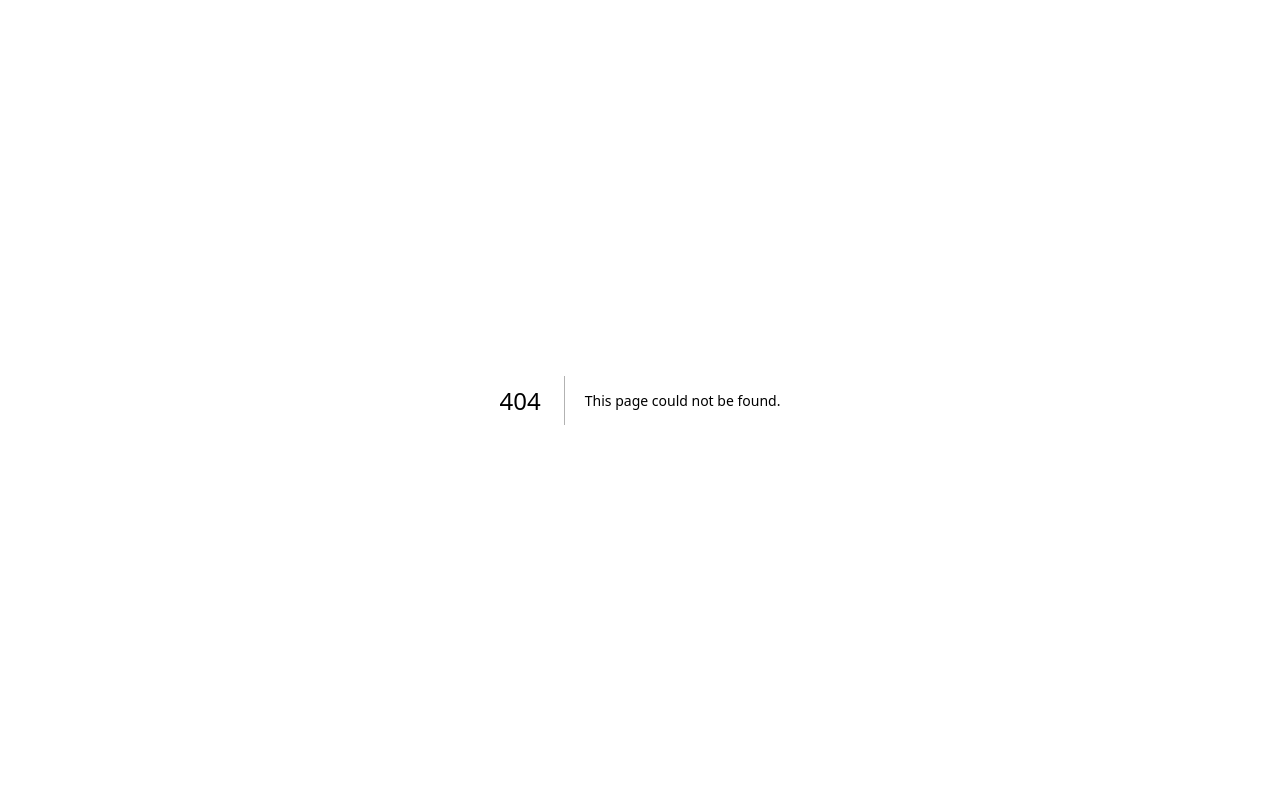
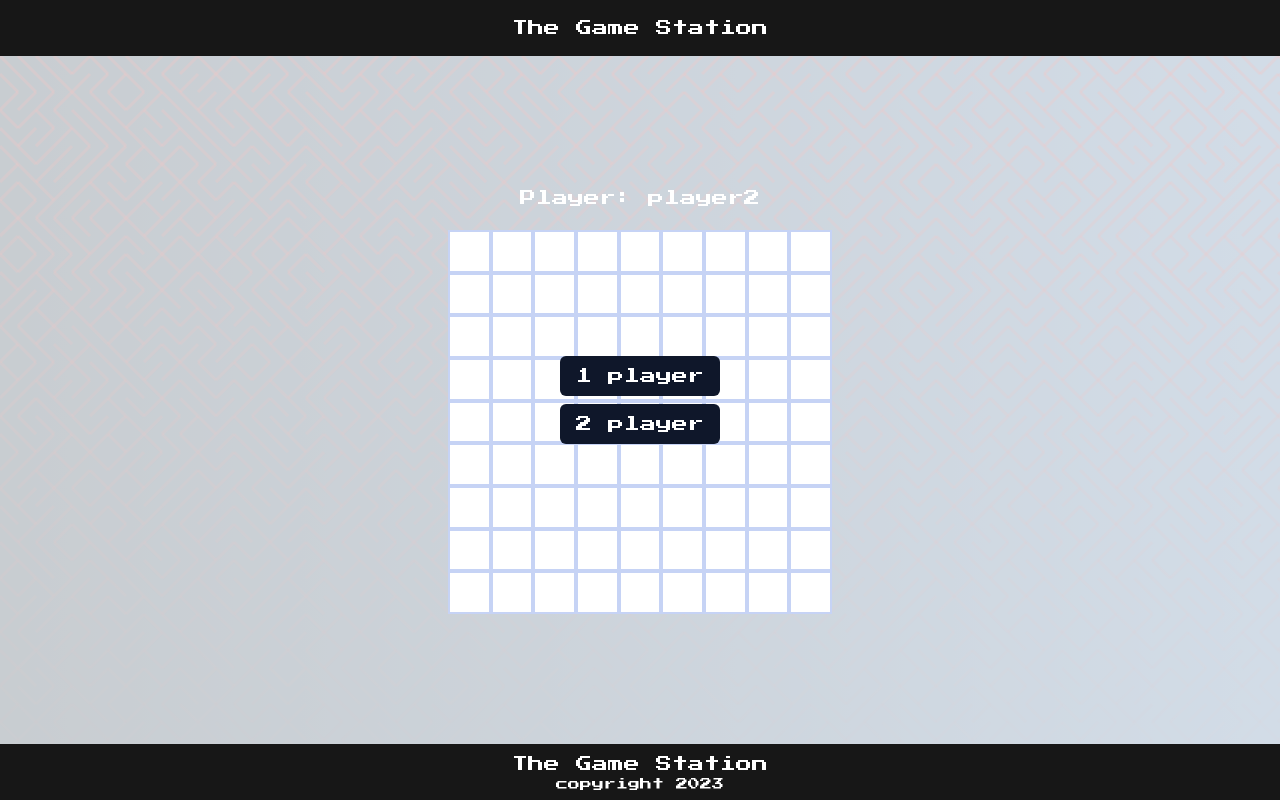
Before and after one commit to realworldweb/game-station, a Next.js app: page /connect-four in a window 1280 px wide. Before the commit this address had no page. Built offline with nearby package versions, Linux system fonts and the light colour scheme.

Commit message:
first draft of connect four with has won.

```diff
--- a/components/select-players.tsx
+++ b/components/select-players.tsx
@@ -5,12 +5,14 @@ interface myProps {
 	setPlayers: Function;
 	setNames: Function;
 	setSigns: Function;
+	signs: string[];
 }
 const SelectPlayers: FC<myProps> = ({
 	players,
 	setPlayers,
 	setNames,
 	setSigns,
+	signs,
 }) => {
 	const [player1Name, setPlayer1Name] = useState('');
 	const [player2Name, setPlayer2Name] = useState('');
@@ -49,20 +51,20 @@ const SelectPlayers: FC<myProps> = ({
 						<button
 							onClick={() => {
 								setVisible(false);
-								setSigns('x');
+								setSigns(signs[0]);
 							}}
 							className='bg-slate-900 text-white px-4 py-2 rounded-md'
 						>
-							x
+							{signs[0]}
 						</button>
 						<button
 							onClick={() => {
 								setVisible(false);
-								setSigns('o');
+								setSigns(signs[1]);
 							}}
 							className='bg-slate-900 text-white px-4 py-2 rounded-md'
 						>
-							o
+							{signs[1]}
 						</button>
 					</div>
 				</div>
--- /dev/null
+++ b/lib/helpers/connect.tsx
@@ -0,0 +1,123 @@
+const getRow = (board: string[][], rowIndex: number) => {
+	const newBoard = [...board];
+
+	const col = newBoard[rowIndex].findIndex((el) => el === '');
+	const tileIndex = col - 1;
+
+	return newBoard.reduce((acc, col, index) => {
+		if (index >= rowIndex - 3 && index <= rowIndex + 3) {
+			acc.push(col[tileIndex]);
+		}
+		return acc;
+	}, []);
+};
+
+const diagonalRow = (board: string[][], choose: number, rowIndex: number) => {
+	const base = choose;
+
+	return board.reduce((acc, col, index) => {
+		const updateChoose = () => {
+			if (base <= 0) {
+				choose++;
+			} else {
+				choose--;
+			}
+		};
+
+		if (index >= rowIndex - 3 && index <= rowIndex) {
+			if (choose < 0) {
+				updateChoose();
+				return acc;
+			}
+			acc.push(col[choose]);
+		} else if (
+			index > rowIndex &&
+			index <= rowIndex + 3 &&
+			rowIndex < board.length - 4
+		) {
+			if (choose > col.length - 1 || choose < 0) {
+				updateChoose();
+				return acc;
+			}
+			acc.push(col[choose]);
+		}
+		updateChoose();
+		return acc;
+	}, []);
+};
+
+const getDiagonalLTR = (board: string[][], rowIndex: number) => {
+	const newBoard = [...board];
+
+	const col = newBoard[rowIndex].findIndex((el) => el === '');
+	const tileIndex = col - 1;
+	const choose = rowIndex < 3 ? tileIndex + rowIndex : tileIndex + 3;
+
+	if (rowIndex < 3) return [];
+
+	return diagonalRow(newBoard, choose, rowIndex);
+};
+
+const getDiagonalRTL = (board: string[][], rowIndex: number) => {
+	const newBoard = [...board];
+
+	const col = newBoard[rowIndex].findIndex((el) => el === '');
+	const tileIndex = col - 1;
+	const choose = rowIndex < 3 ? tileIndex - rowIndex : tileIndex - 3;
+	if (rowIndex > newBoard.length - 4) return [];
+
+	return diagonalRow(newBoard, choose, rowIndex);
+};
+
+const countTiles = (arr: string[]) =>
+	arr
+		.filter((tile) => tile !== '')
+		.reduce((acc: string[], tile: string) => {
+			if (acc.length === 0) {
+				acc.push(tile);
+				return acc;
+			}
+
+			if (acc[acc.length - 1] === tile) {
+				acc.push(tile);
+				return acc;
+			} else {
+				return [];
+			}
+		}, []);
+
+const computerTurn = (board: string[], sign: string) => {};
+
+const hasWon = (board: string[][], rowIndex: number) => {
+	const newBoard = [...board];
+
+	const col = newBoard[rowIndex].filter((tile) => tile !== '');
+
+	if (col.length > 3) {
+		const checkCol = col.slice(col.length - 4, col.length - 1);
+
+		if (checkCol.every((tile) => tile === col[col.length - 1])) {
+			return true;
+		}
+	}
+
+	const row = getRow(board, rowIndex);
+	const rowHasFour = countTiles(row);
+
+	if (rowHasFour.length === 4) {
+		return true;
+	}
+
+	const diagonalLTR = getDiagonalLTR(board, rowIndex);
+	const diagonalRTL = getDiagonalRTL(board, rowIndex);
+	const diagonalLTRHasFour = countTiles(diagonalLTR);
+	const diagonalRTLHasFour = countTiles(diagonalRTL);
+
+	if (diagonalLTRHasFour.length === 4 || diagonalRTLHasFour.length === 4) {
+		return true;
+	}
+
+	return false;
+};
+
+export { computerTurn, hasWon };
--- /dev/null
+++ b/pages/connect-four/index.tsx
@@ -0,0 +1,162 @@
+/*react*/
+import { ReactElement, useState, useEffect, FC, useRef } from 'react';
+
+/*next*/
+import dynamic from 'next/dynamic';
+
+/*layouts*/
+import Layout from '@/layouts/main';
+
+/*components*/
+import SelectPlayers from '@/components/select-players';
+const WinnersPane = dynamic(() => import('../../components/winners-pane'));
+
+/*helpers*/
+import { hasWon } from '@/lib/helpers/connect';
+
+/*reducers*/
+import Player from '@/hooks/player';
+
+/*types*/
+import { WinningInfo } from '@/lib/types/game-states';
+
+interface TileProps {
+	index: number;
+	sign: string;
+}
+
+export default function Connect() {
+	const [board, setBoard] = useState(Array(9).fill(Array(9).fill('')));
+	const [players, setPlayers] = useState(0);
+	const [winningInfo, setWinnigInfo] = useState<WinningInfo>({
+		name: '',
+		won: false,
+	});
+	const [player1, playerActions1] = Player('player1');
+	const [player2, playerActions2] = Player('player2');
+	const currentPlayer = player1.turn ? player1 : player2;
+	const lastRow = useRef(-1);
+
+	/* useEffect(() => {
+		if (players === 1 && player2.turn) {
+			setBoard(() => computerTurn(board, player2.sign));
+		}
+	}, [player1.turn, player2.turn]);*/
+
+	useEffect(() => {
+		if (!player1.turn && !player2.turn) return;
+		const player = player1.turn ? player1.name : player2.name;
+
+		if (hasWon(board, lastRow.current)) {
+			setWinnigInfo({ name: player, won: true, gameOver: true });
+			return;
+		}
+
+		const tilesFull = board
+			.flatMap((tiles) => tiles)
+			.every((cell) => cell !== '');
+		if (tilesFull) {
+			setWinnigInfo({ name: player, won: false, gameOver: true });
+			return;
+		}
+
+		playerActions1.setTurn(!player1.turn);
+		playerActions2.setTurn(!player2.turn);
+	}, [JSON.stringify(board)]);
+
+	const setSigns = (sign: string) => {
+		if (sign === 'Red') {
+			playerActions1.setSign('Red');
+			playerActions2.setSign('Yellow');
+		} else if (sign === 'Yellow') {
+			playerActions1.setSign('Yellow');
+			playerActions2.setSign('Red');
+		}
+	};
+
+	const setNames = (name1: string, name2?: string) => {
+		playerActions1.setName(name1 ? name1 : 'player1');
+		playerActions1.setTurn(true);
+
+		if (players > 1) {
+			playerActions2.setName(name2 ? name2 : 'player2');
+		}
+
+		if (players === 1) {
+			playerActions2.setName('comp');
+		}
+	};
+
+	const dropTile = (row: number, sign: string) => {
+		const newRow = [...board[row]];
+		newRow.splice(board[row].indexOf(''), 1, sign);
+
+		const newBoard = [...board];
+		newBoard[row] = newRow;
+
+		lastRow.current = row;
+		setBoard(newBoard);
+	};
+
+	const Tile: FC<TileProps> = ({ index, sign }) => {
+		let background = 'white';
+
+		if (sign === 'Red') {
+			background = 'red';
+		} else if (sign === 'Yellow') {
+			background = 'yellow';
+		}
+
+		return (
+			<div
+				className='relative border-2  border-blue-700 w-full h-full'
+				style={{ backgroundColor: background }}
+				key={index}
+			/>
+		);
+	};
+
+	const Board = () => {
+		return (
+			<div className='relative rotate-270 flex flex-col w-96 h-96 mx-auto'>
+				{board.map((row, rowIndex) => (
+					<div
+						className='relative h-12 flex grow  justify-center'
+						key={rowIndex}
+						onClick={(e) => {
+							e.stopPropagation();
+							dropTile(rowIndex, currentPlayer.sign);
+						}}
+					>
+						{row.map((cell: string, cellIndex: number) => (
+							<Tile key={cellIndex} index={cellIndex} sign={cell} />
+						))}
+					</div>
+				))}
+			</div>
+		);
+	};
+
+	return (
+		<div className='relative flex grow flex-none flex-wrap w-100 h-14 content-center justify-center'>
+			<SelectPlayers
+				players={players}
+				setPlayers={(num: number) => setPlayers(num)}
+				setNames={setNames}
+				setSigns={setSigns}
+				signs={['Red', 'Yellow']}
+			/>
+			<WinnersPane winningInfo={winningInfo} />
+			<div className='relative flex flex-col w-100 justify-center content-center'>
+				<p title='current-player' className='text-white text-center mb-5'>
+					{`Player: ${player1.turn ? player1.name : player2.name}`}
+				</p>
+				<Board />
+			</div>
+		</div>
+	);
+}
+
+Connect.getLayout = function getLayout(page: ReactElement) {
+	return <Layout>{page}</Layout>;
+};
--- a/pages/naughts-and-crosses/index.tsx
+++ b/pages/naughts-and-crosses/index.tsx
@@ -93,6 +93,7 @@ export default function Naughts() {
 				setPlayers={(num: number) => setPlayers(num)}
 				setNames={setNames}
 				setSigns={setSigns}
+				signs={['x', 'o']}
 			/>
 			<WinnersPane winningInfo={winningInfo} />
 			<div className='relative flex flex-col w-100 justify-center content-center'>
--- a/tailwind.config.js
+++ b/tailwind.config.js
@@ -8,7 +8,11 @@ module.exports = {
 		'./layouts/**/*.{ts,tsx}',
 	],
 	theme: {
-		extend: {},
+		extend: {
+			rotate: {
+				270: '270deg',
+			},
+		},
 	},
 	plugins: [],
 };
```
